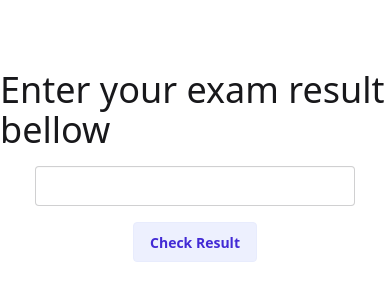
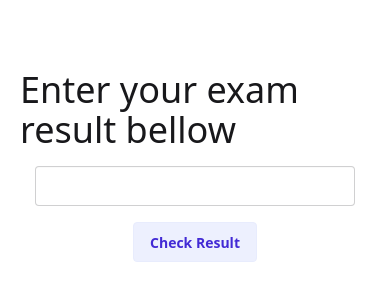
Before and after one commit to learner-of-string/number-grading, a plain HTML site: page index.html in a window 390 px wide. Shown: the part 248-548 px from the top of the page. Drawn offline with nearby package versions, Linux system fonts and the light colour scheme.

Commit message:
added some gap for small screen devices

```diff
--- a/index.html
+++ b/index.html
@@ -14,7 +14,7 @@
   </head>
   <body>
     <div
-      class="h-screen flex flex-col items-center justify-center gap-4"
+      class="h-screen mx-5 flex flex-col items-center justify-center gap-4"
       id="root"
     >
       <div>
```
